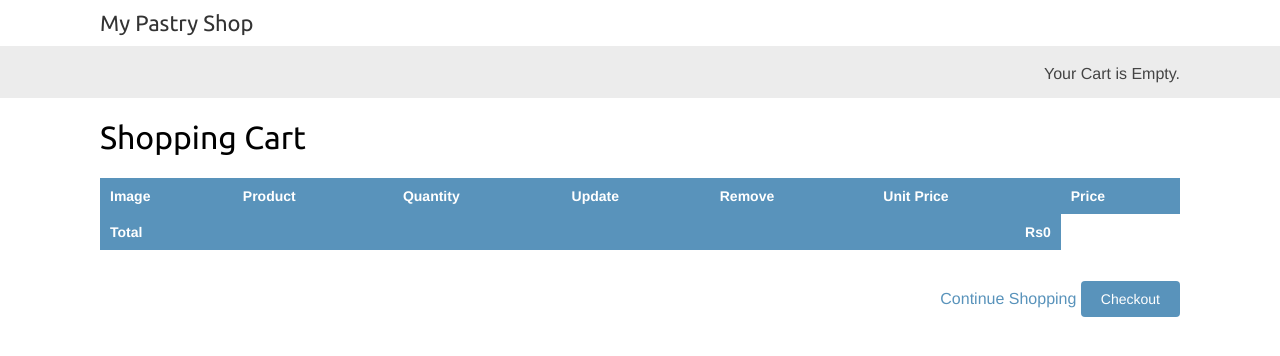
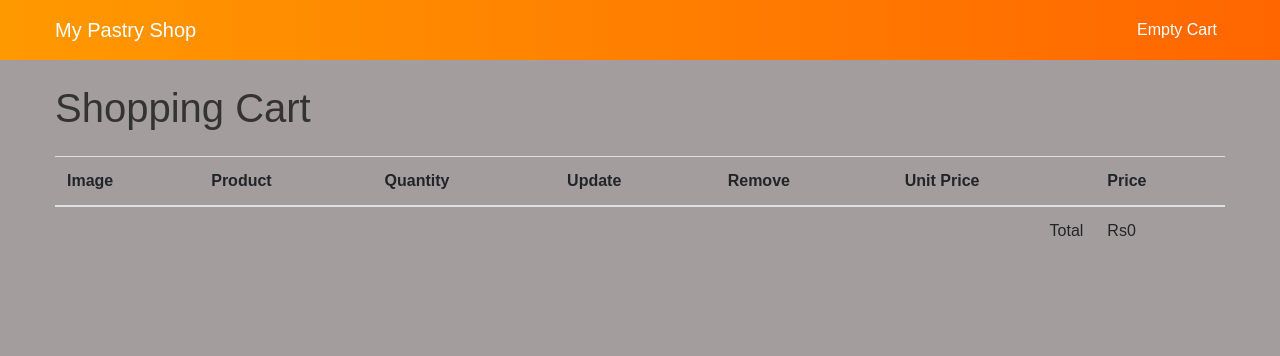
Before and after one commit to vyshnavsvarma2000/ShoppingCart-Django, a Django app: page /cart/ in a window 1280 px wide. Shown: the top 356 px of the page. Run offline with Django 4.2, Linux system fonts and the light colour scheme; some libraries are stand-ins or nearby versions.

Commit message:
added styles to templates

```diff
--- a/shop/cart/templates/cart/detail.html
+++ b/shop/cart/templates/cart/detail.html
@@ -1,13 +1,9 @@
 {% extends "shop_app/base.html" %}
 {% load static %}
 
-{% block title %}
-    Shopping Cart
-{% endblock %}
-
 {% block content %}
-<h1>Shopping Cart</h1>
-<table class="cart">
+<h1 class="mb-4">Shopping Cart</h1>
+<table class="table">
     <thead>
         <tr>
             <th>Image</th>
@@ -24,39 +20,35 @@
         {% with item.product as product %}
         <tr>
             <td>
-                <a href="{{ product.get_absolute_url }}">
-                    <img src="{% if product.image %}{{ product.image.url }}{% else %}{% static 'img/no_image.png' %}{% endif %}" alt="{{ product.name }}">
-                </a>
+                <img src="{% if product.image %}{{ product.image.url }}{% else %}{% static 'img/no_image.png' %}{% endif %}" class="img-thumbnail" alt="{{ product.name }}">
             </td>
             <td>{{ product.name }}</td>
             <td>
                 <form action="{% url 'cart:cart_add' product.id %}" method="post">
                     {{ item.update_quantity_form.quantity }}
                     {{ item.update_quantity_form.override }}
-                    <input type="submit" value="Update">
+                    <input type="submit" class="btn btn-outline-primary" value="Update">
                     {% csrf_token %}
                 </form>
             </td>
             <td>
                 <form action="{% url 'cart:cart_remove' product.id %}" method="post">
                     {% csrf_token %}
-                    <input type="submit" value="Remove">
+                    <input type="submit" class="btn btn-outline-danger" value="Remove">
                 </form>
             </td>
-            <td class="num">RS{{ item.price }}</td>
-            <td class="num">RS{{ item.total_price }}</td>
+            <td class="num">Rs{{ item.price }}</td>
+            <td class="num">Rs{{ item.total_price }}</td>
         </tr>
         {% endwith %}
         {% endfor %}
         <tr class="total">
-            <td>Total</td>
-            <td colspan="4"></td>
+            <td colspan="6" class="text-right">Total</td>
             <td class="num">Rs{{ cart.get_total_price }}</td>
         </tr>
     </tbody>
 </table>
-<p class="text-right">
-    <a href="{% url 'shop_app:product_list' %}" class="buttonlight">Continue Shopping</a>
-    <a href="#" class="button">Checkout</a>
-</p>
+<div class="text-right">
+    <a href="{% url 'shop_app:product_list
+
 {% endblock %}
--- a/shop/shop_app/static/css/base.css
+++ b/shop/shop_app/static/css/base.css
@@ -1,330 +1,108 @@
-@import url(http://fonts.googleapis.com/css?family=Ubuntu);
-
+/* Base Styles */
 body {
-    margin:0;
-    padding:0;
-    font-family:helvetica, sans-serif;
+    font-family: Arial, sans-serif;
+    background-color: #a49d9d;
+    color: #333;
+    margin: 0;
+    padding: 0;
 }
 
-h1, h2, h3, h4, h5 , h6 {
-    font-family: 'Ubuntu', sans-serif; font-weight:normal;
+.container {
+    max-width: 1200px;
+    margin: 0 auto;
+    padding: 0 15px;
 }
 
-a {
-    text-decoration:none;
-    color:#5993bb;
+/* Header Styles */
+#header {
+    background: linear-gradient(to right, #ff9900, #ff6600);
+    color: #878282;
+    padding: 20px 0;
+    text-align: center;
 }
 
-a:hover {
-    color:#77b6e2;
+ul>{
+    color: #fffcfc;
+    background-color: cadetblue;
+}
+.logo {
+    font-size: 30px;
+    color: #fff;
+    text-decoration: none;
 }
 
-a.button, input[type="submit"] {
-    color:#fff;
-    background:#5993bb;
-    border-radius:4px;
-    padding:10px 20px;
-    font-size:14px;
-    border:0;
+/* Navigation Styles */
+.navbar {
+    background: linear-gradient(to right, #ff9900, #ff6600);
+    padding: 10px 0;
 }
 
-a.button.light {
-    color:#666;
-    background:#ededed;
+.navbar-nav .nav-item .nav-link {
+    color: #fff;
 }
 
-.text-left {
-    text-align:left;
+.navbar-nav .nav-item .nav-link:hover {
+    color: #f7f7f7;
 }
 
-.text-right {
-    text-align:right;
+/* Content Styles */
+.product-card {
+    background-color: #fff;
+    border: 1px solid #ddd;
+    border-radius: 5px;
+    margin-bottom: 20px;
+    transition: box-shadow 0.3s ease;
 }
 
-table {
-    width:100%;
-    border-spacing:0;
-    border-collapse: collapse;
+.product-card:hover {
+    box-shadow: 0 4px 8px rgba(0, 0, 0, 0.1);
 }
 
-table th, table td {
-    text-align:left;
-    font-size:14px;
-    padding:10px;
-    margin:0;
+.product-card img {
+    max-width: 100%;
+    height: auto;
 }
 
-tbody tr:nth-child(odd) {
-    background:#efefef;
+.product-card .title {
+    font-size: 18px;
+    margin: 10px 0;
 }
 
-tbody tr.subtotal {
-    background:#ccc;
+.product-card .price {
+    font-size: 16px;
+    font-weight: bold;
+    color: #c45500;
 }
 
-thead th, tbody tr.total {
-    background:#5993bb;
-    color:#fff;
-    font-weight:bold;
+.product-card .btn {
+    background: linear-gradient(to right, #ff9900, #ff6600);
+    color: #fff;
+    border: none;
+    padding: 10px 20px;
+    font-size: 16px;
+    border-radius: 25px;
+    cursor: pointer;
+    transition: background-color 0.3s ease;
 }
 
-table.cart {
-    margin-bottom:40px;
+.product-card .btn:hover {
+    background: linear-gradient(to right, #ff6600, #ff3300);
 }
 
-table.cart img {
-    width:180px;
+/* Footer Styles */
+#footer {
+    background: linear-gradient(to right, #ff9900, #ff6600);
+    color: #fff;
+    padding: 20px 0;
+    text-align: center;
 }
 
-tbody td.num {
-    text-align:right;
+.footer-links a {
+    color: #fff;
+    margin: 0 10px;
+    text-decoration: none;
 }
 
-td input[type="submit"] {
-    font-size:12px;
-    padding:4px 10px;
+.footer-links a:hover {
+    text-decoration: underline;
 }
-
-form p label, form p input {
-    float:left;
-    clear:both;
-}
-
-form p label {
-    font-size:14px;
-    padding-bottom:4px;
-}
-
-form p input {
-    width:300px;
-    font-size:13px;
-    margin-bottom:10px;
-    padding:10px 12px;
-    border:0;
-    background:#efefef;
-    color:#666;
-    border-radius:4px;
-}
-
-ul.errorlist {
-   float:left;
-   color:#ff0000;
-   clear:both;
-   font-size:13px;
-   margin:0;
-   padding:0;
-}
-
-
-#header {
-    padding:10px 100px;
-    font-size:18px;
-    overflow:auto;
-}
-
-#subheader {
-    background:#ececec;
-    color:#444;
-    padding:15px 100px;
-    overflow:auto;
-}
-
-#header .logo {
-    font-family: 'Ubuntu', sans-serif;
-    float:left;
-    color:#333;
-    font-size:22px;
-    margin-right:10%;
-}
-
-#subheader .cart {
-    float:right;
-    padding-top:4px;
-}
-
-#content {
-    padding:0 100px;
-    overflow:hidden;
-}
-
-#sidebar {
-    width:220px;
-    padding:30px 20px 0 0;
-    float:left;
-}
-
-#sidebar ul{
-    margin:0;
-    padding:0;
-}
-
-#sidebar ul li {
-    margin:0;
-    list-style:none;
-    padding:10px 14px;
-}
-
-#sidebar ul li a {
-    display:block;
-}
-
-#sidebar ul li.selected {
-    background:#5993bb;
-    border-radius:4px;
-}
-
-#sidebar ul li.selected a {
-    color:#fff;
-}
-
-#main {
-    float:left;
-    width: 96%;
-    margin-right:-220px;
-    overflow:hidden;
-}
-
-.product-list .item {
-    width:25%;
-    padding:10px 20px 10px 0;
-    float:left;
-    text-align:center;
-    line-height:1.2;
-}
-
-.product-list .item img {
-    width:100%;
-    margin-bottom:8px;
-}
-
-.product-detail {
-    text-align:justify;
-}
-
-.product-detail .price {
-    color:#333;
-    font-size:28px;
-    font-weight:bold;
-}
-
-.product-detail img {
-    width:40%;
-    float:left;
-    padding:0 20px 20px 0;
-}
-
-.product-detail h1 {
-    margin-bottom:0;
-}
-
-.product-detail h2 {
-    margin-top:10px;
-}
-
-.order-form {
-    float:left;
-}
-
-.order-info {
-    float:right;
-    width:300px;
-    background:#efefef;
-    padding:10px 20px;
-    color:#333;
-    border-bottom:4px solid #5993bb;
-}
-
-.order-info h3 {
-    color:#5993bb;
-}
-
-.order-info ul li {
-    margin:0;
-    padding:0;
-    font-size:14px;
-}
-
-.order-info p {
-    font-weight:bold;
-    float:right;
-}
-
-.order-info span {
-    float:right;
-}
-
-.neg {
-    color:#dc1616;
-}
-
-.languages {
-   float:right;
-   padding-top:4px;
-   font-size:14px;
-}
-
-.languages ul {
-    list-style:none;
-    margin:0;
-    padding:0;
-    float:left;
-}
-
-.languages ul li {
-    float:left;
-    margin:0 0 0 10px;
-    font-size:14px;
-}
-
-.languages p {
-    float:left;
-    margin:0;
-}
-
-.recommendations {
-    clear:both;
-}
-
-.recommendations div {
-    float:left;
-}
-
-.recommendations img {
-    width:200px
-}
-
-.recommendations p {
-    clear:both;
-}
-
-.recommendations.cart {
-    width:60%;
-    float:left;
-    overflow:auto;
-}
-
-.recommendations.cart h3 {
-    margin-top:0;
-}
-
-.recommendations.cart .item {
-    margin-right:10px;
-}
-
-.recommendations.cart img {
-    width:120px;
-}
-
-/* braintree hosted fields */
-form div.field {
-    font-size:13px;
-    color:#666;
-    width:300px;
-    height:22px;
-    margin-bottom:10px;
-    padding:6px 12px;
-    border:0;
-    background:#efefef;
-    color:#666;
-    border-radius:4px;
-}
--- a/shop/shop_app/templates/shop_app/base.html
+++ b/shop/shop_app/templates/shop_app/base.html
@@ -5,32 +5,41 @@
     <meta charset="UTF-8">
     <meta name="viewport" content="width=device-width, initial-scale=1.0">
     <title>{% block title %} My Pastry Shop {% endblock %}</title>
+    <link href="https://stackpath.bootstrapcdn.com/bootstrap/4.5.2/css/bootstrap.min.css" rel="stylesheet">
     <link href="{% static 'css/base.css' %}" rel="stylesheet">
 </head>
 <body>
-    <div id="header">
-        <a href="/" class="logo">My Pastry Shop</a>
-    </div>
-    <div id="subheader">
-        <div class="cart">
+    <nav class="navbar navbar-expand-lg navbar-dark bg-dark">
+        <div class="container">
+            <a class="navbar-brand" href="/">My Pastry Shop</a>
+            <button class="navbar-toggler" type="button" data-toggle="collapse" data-target="#navbarNav" aria-controls="navbarNav" aria-expanded="false" aria-label="Toggle navigation">
+                <span class="navbar-toggler-icon"></span>
+            </button>
+            <div class="collapse navbar-collapse" id="navbarNav">
+                <ul class="navbar-nav ml-auto">
+                    <li class="nav-item">
+                        <a class="nav-link" href="{% url "cart:cart_detail" %}">
+                            <i class="fas fa-shopping-cart"></i>
                             {% with total_items=cart|length %}
                             {% if total_items > 0 %}
-            Your Cart :
-            <a href="{% url "cart:cart_detail" %}">
-                {{total_items}} items {{total_items|pluralize}},
-                Rs {{cart.get_total_price}}
-            </a>
+                                Cart ({{total_items}})
                             {% else %}
-            Your Cart is Empty.
+                                Empty Cart
                             {% endif %}
                             {% endwith %}
-
+                        </a>
+                    </li>
+                </ul>
             </div>
         </div>
-    <div id="content">
+    </nav>
+    <div class="container mt-4">
         {% block content %}
+        {% endblock  %}
+    </div>
 
-        {% endblock %}
-    </div>
+    <script src="https://kit.fontawesome.com/a076d05399.js"></script>
+    <script src="{% static 'js/jquery.min.js' %}"></script>
+    <script src="{% static 'js/bootstrap.bundle.min.js' %}"></script>
 </body>
 </html>
```
Also changed, not shown: shop/shop_app/templates/shop_app/product/detail.html (+7 -7 lines), shop/shop_app/templates/shop_app/product/list.html (+18 -17 lines). Lines whose indentation alone changed are shown as unchanged.
